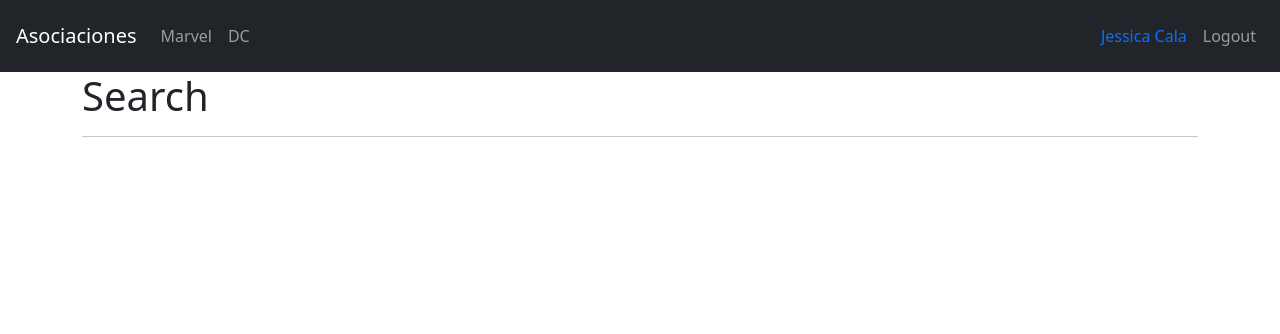
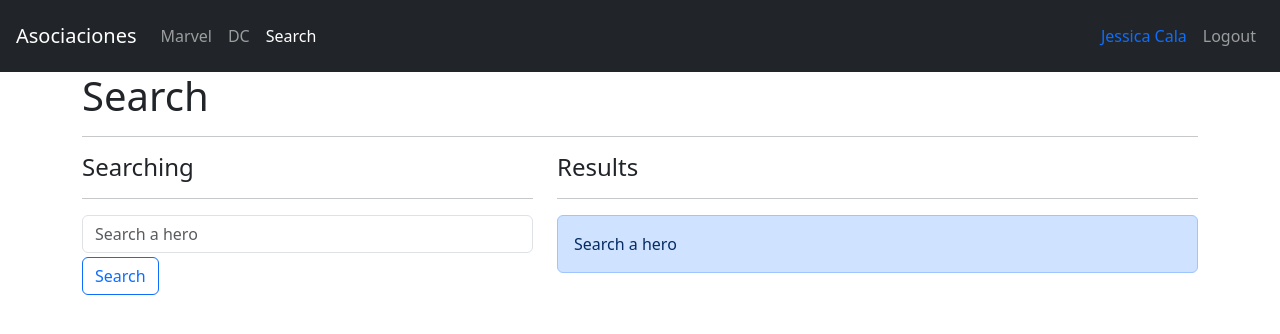
Before and after one commit to Jessxcm/heroes-app, a React (Vite) app: page /search in a window 1280 px wide. Shown: the top 334 px of the page. Built offline with nearby package versions, Linux system fonts and the light colour scheme.

Commit message:
updating messages in search

```diff
--- a/package.json
+++ b/package.json
@@ -10,6 +10,7 @@
     "preview": "vite preview"
   },
   "dependencies": {
+    "query-string": "^9.1.0",
     "react": "^18.3.1",
     "react-dom": "^18.3.1",
     "react-router-dom": "^6.26.2"
--- /dev/null
+++ b/src/auth/hooks/useForm.js
@@ -0,0 +1,25 @@
+import { useState } from 'react';
+
+export const useForm = ( initialForm = {} ) => {
+
+    const [ formState, setFormState ] = useState( initialForm );
+
+    const onInputChange = ({ target }) => {
+        const { name, value } = target;
+        setFormState({
+            ...formState,
+            [ name ]: value
+        });
+    }
+
+    const onResetForm = () => {
+        setFormState( initialForm );
+    }
+
+    return {
+        ...formState,
+        formState,
+        onInputChange,
+        onResetForm,
+    }
+}
--- /dev/null
+++ b/src/heroes/helpers/getHeroesByName.js
@@ -0,0 +1,12 @@
+import {heroes} from '../data/heroes'
+
+export const getHeroesByName = ( name = '') =>{
+    name = name.toLocaleLowerCase().trim();
+
+    if(name.length ===0) return [];
+
+    return heroes.filter(
+        hero => hero.superhero.toLocaleLowerCase().includes(name)
+    );
+
+}
--- a/src/heroes/helpers/index.js
+++ b/src/heroes/helpers/index.js
@@ -1,2 +1,3 @@
 export * from './getHeroesByPublisher';
 export * from './getHeroById';
+export * from './getHeroesByName';
--- a/src/heroes/pages/SearchPage.jsx
+++ b/src/heroes/pages/SearchPage.jsx
@@ -1,8 +1,88 @@
+import { useLocation, useNavigate, useSearchParams } from 'react-router-dom';
+import queryString from 'query-string';
+import { useForm } from '../../auth/hooks/useForm';
+import { HeroCard } from '../components';
+import { getHeroesByName } from '../helpers';
+
 export const SearchPage = () => {
+
+  /*const navigate = useNavigate();
+  const location = useLocation();
+
+  const { q =''} = queryString.parse( location.search );*/
+
+  const [searchParams, setSearchParams] = useSearchParams();
+  const q = searchParams.get('q') ?? '';
+
+  const heroes = getHeroesByName(q);
+
+  const showSearch = (q.length ===0 );
+  const showError = (q.length >0 ) && heroes.length ===0 ;
+
+  const { searchText, onInputChange } = useForm({
+    searchText: q
+  });
+
+  const onSearchSubmit = ( event )=>{
+    event.preventDefault();
+
+    //navigate(`?q=${ searchText}`);
+
+    setSearchParams({q:searchText});
+
+    console.log({ searchText });
+  }
+
   return (
     <>
-    <h1>Search</h1>
-    <hr />
+      <h1>Search</h1>
+      <hr />
+
+      <div className="row">
+        <div className="col-5">
+          <h4>Searching</h4>
+          <hr />
+
+          <form onSubmit={ onSearchSubmit }>
+            <input
+              type="text"
+              placeholder="Search a hero"
+              className="form-control"
+              name="searchText"
+              autoComplete="off"
+              value={ searchText }
+              onChange={ onInputChange}
+            ></input>
+
+            <button className="btn btn-outline-primary mt-1">Search</button>
+          </form>
+        </div>
+
+        <div className="col-7">
+          <h4>Results</h4>
+          <hr />
+{/*
+          {
+            (q === '')
+            ? <div className="alert alert-primary">Search a hero</div>
+            : ( heroes.length ===0 ) && <div className="alert alert-danger">No hero with <b>{q}</b></div>
+          } */}
+
+          <div className="alert alert-primary" style={ {display: showSearch ? '': 'none'}}>
+            Search a hero
+          </div>
+
+          <div className="alert alert-danger" style={ {display: showError ? '': 'none'}}>
+            No hero with <b>{q}</b>
+          </div>
+
+          {
+            heroes.map( hero => (
+              <HeroCard key={hero.id} {...hero}></HeroCard>
+            ))
+          }
+        </div>
+      </div>
     </>
-  )
-}
+  );
+};
--- a/src/ui/components/NavBar.jsx
+++ b/src/ui/components/NavBar.jsx
@@ -38,6 +38,13 @@
                     >
                         DC
                     </NavLink>
+
+                    <NavLink
+                        className="nav-item nav-link"
+                        to="/search"
+                    >
+                        Search
+                    </NavLink>
                 </div>
             </div>
 
```
Also changed, not shown: src/auth/types/types.js (added), 1 other file (tests, documents, lock files or other folders).
